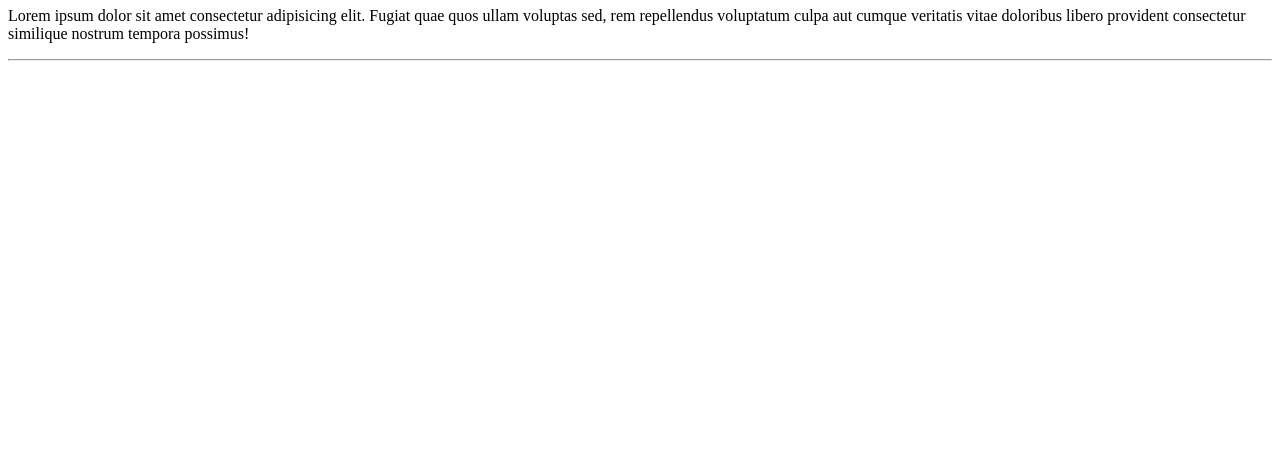
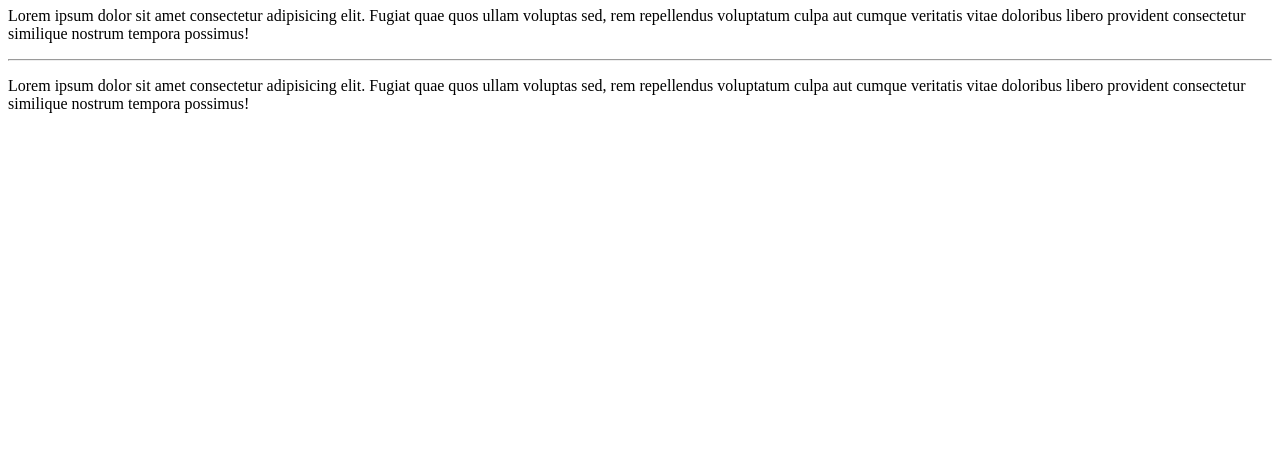
Before and after one commit to asaik7/Zadaca, a plain HTML site: page index.html in a window 1280 px wide. Shown: the part 341-800 px from the top of the page. Drawn offline with Linux system fonts and the light colour scheme.

Commit message:
Dodan paragraf u index.html

```diff
--- a/index.html
+++ b/index.html
@@ -17,5 +17,6 @@
     <h1>Lorem Ipsum</h1>
     <p>Lorem ipsum dolor sit amet consectetur adipisicing elit. Fugiat quae quos ullam voluptas sed, rem repellendus voluptatum culpa aut cumque veritatis vitae doloribus libero provident consectetur similique nostrum tempora possimus!</p>
      <hr>
+      <p>Lorem ipsum dolor sit amet consectetur adipisicing elit. Fugiat quae quos ullam voluptas sed, rem repellendus voluptatum culpa aut cumque veritatis vitae doloribus libero provident consectetur similique nostrum tempora possimus!</p>
 </body>
 </html>
```
